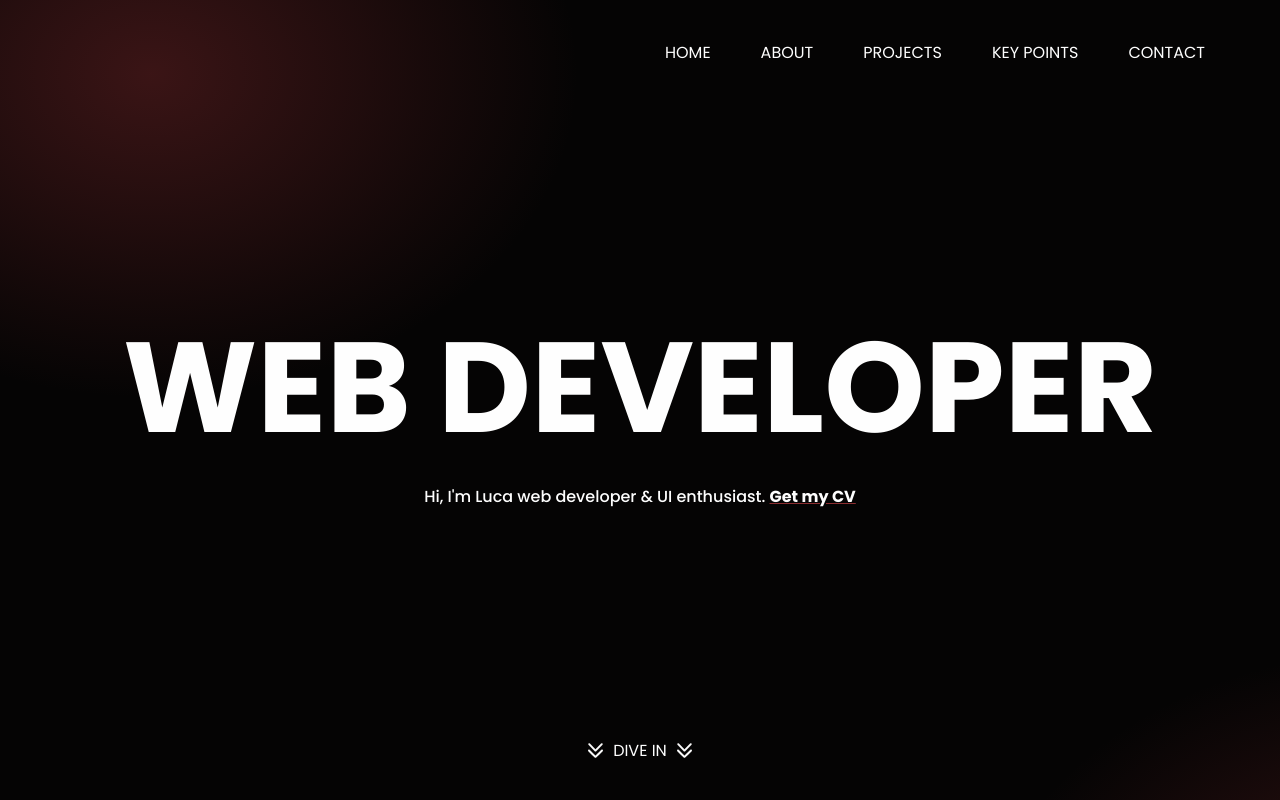
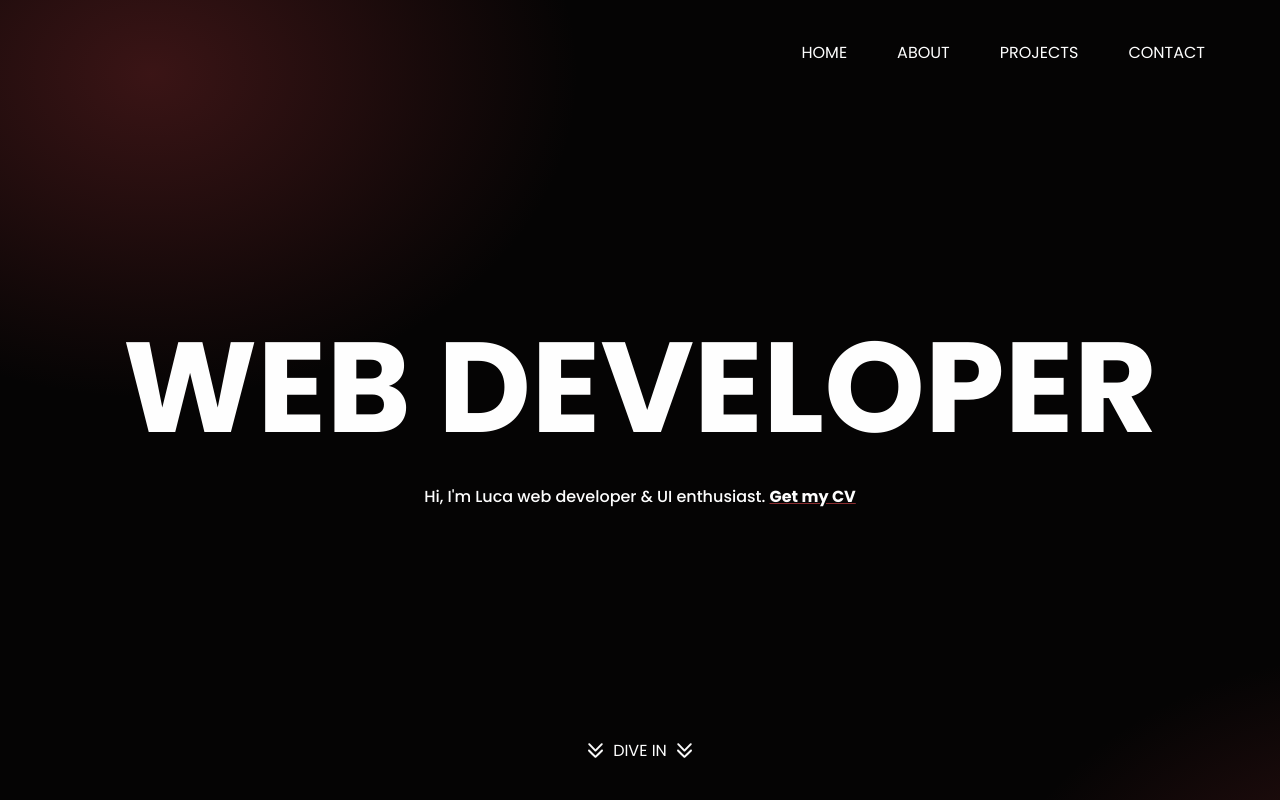
Before and after one commit to LucaMimmo05/portfolio, a React (Vite) app: page / in a window 1280 px wide. Shown: the top 800 px of the page. Built offline with nearby package versions, Linux system fonts and the light colour scheme; a web font is replaced by a local one.

Commit message:
Removed key point section from navbar and improved visibility in contact section

```diff
--- a/src/components/navbar/Navbar.jsx
+++ b/src/components/navbar/Navbar.jsx
@@ -9,7 +9,6 @@ const Navbar = ({onClick}) => {
             <li className={style.NavbarItem} onClick={() => onClick("home")}>HOME</li>
             <li className={style.NavbarItem} onClick={() => onClick("about")}>ABOUT</li>
             <li className={style.NavbarItem} onClick={() => onClick("projects")}>PROJECTS</li>
-            <li className={style.NavbarItem} onClick={() => onClick("key")}>KEY POINTS</li>
             <li className={style.NavbarItem} onClick={() => onClick("contact")}>CONTACT</li>
         </ul>
     </nav>
--- a/src/components/sections/ContactSection/ContactSection.module.css
+++ b/src/components/sections/ContactSection/ContactSection.module.css
@@ -27,7 +27,7 @@
                 line-height: normal;
                 left: -90px;
                 top: -65px;
-                opacity: 0.5;
+                opacity: 0.75;
             }
         }
     }
```
